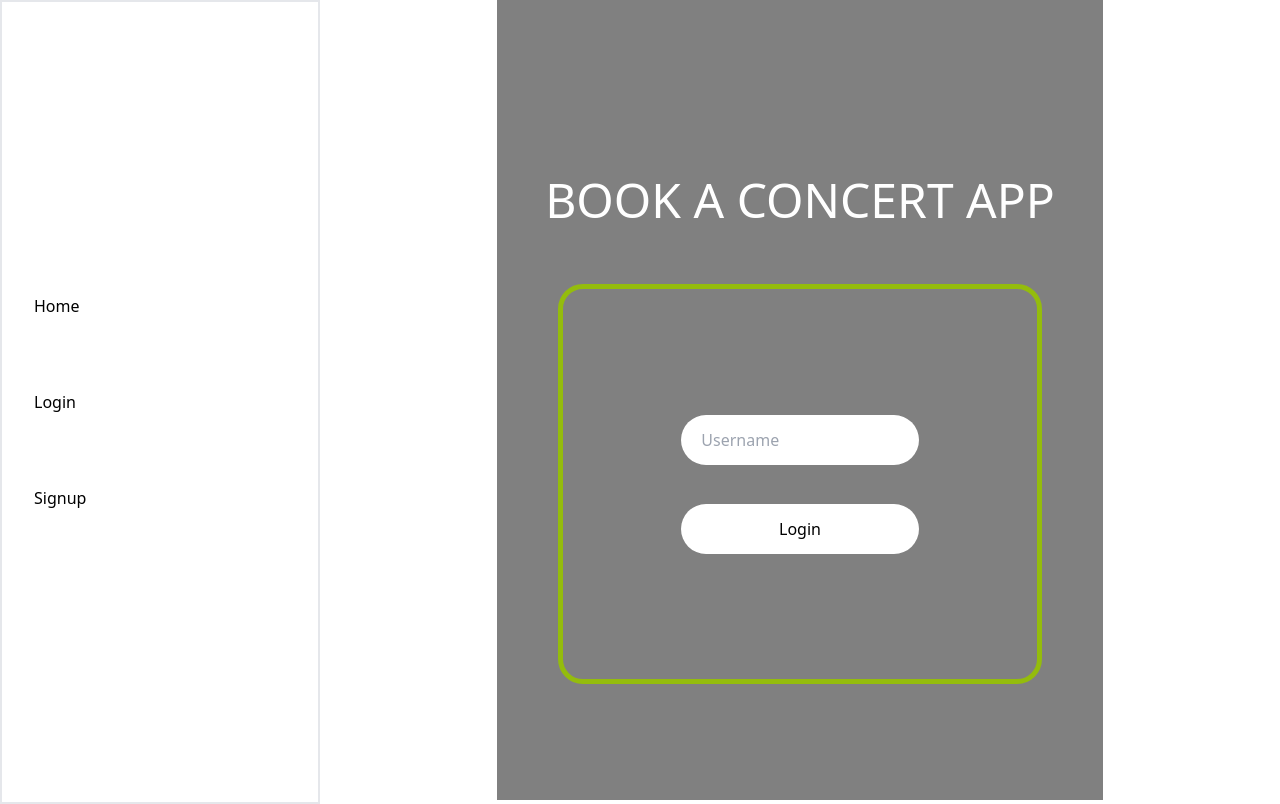
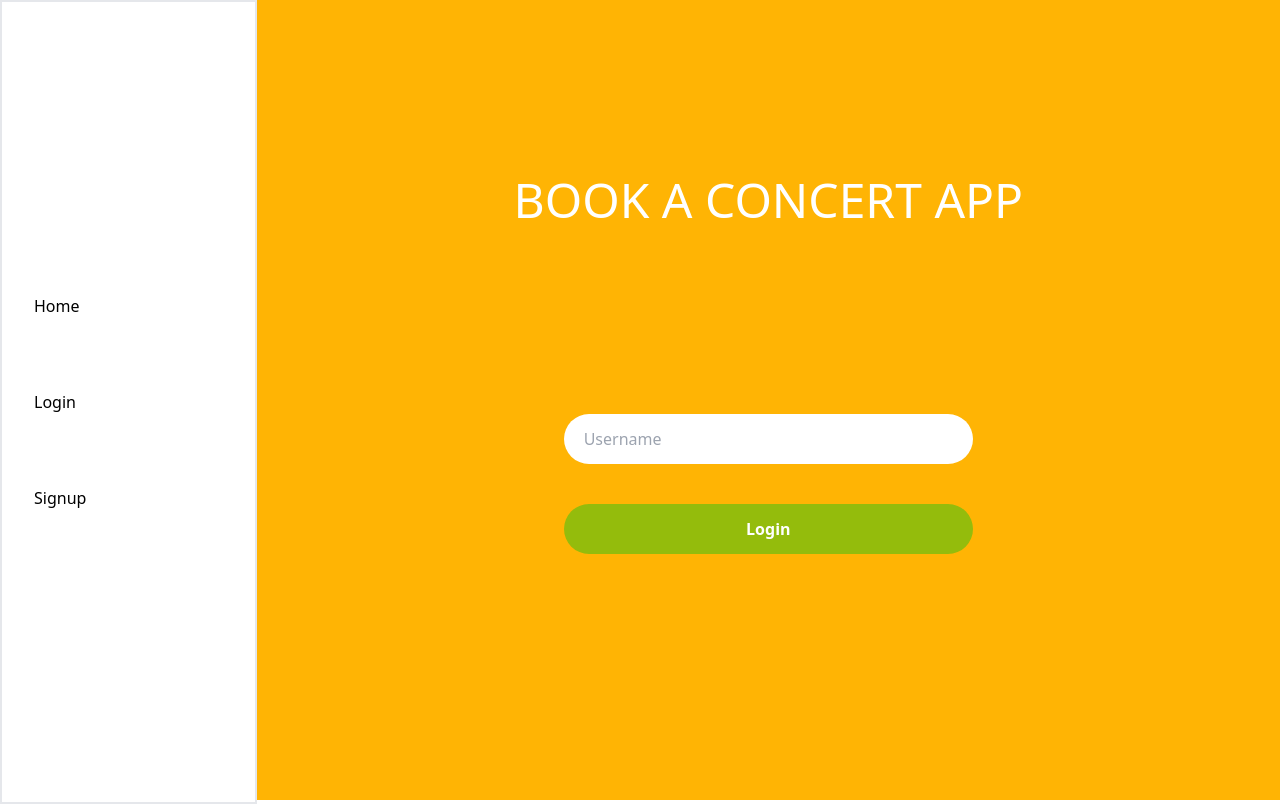
Before and after one commit to Diegogagan2587/Book-a-concert-front-end, a React (Vite) app: page /login in a window 1280 px wide. Built offline with nearby package versions, Linux system fonts and the light colour scheme; no server answers.

Commit message:
Change color to follow given design

```diff
--- a/src/stylesheets/Login.css
+++ b/src/stylesheets/Login.css
@@ -1,5 +1,6 @@
 .login-page {
-  background-color: gray;
+  background-color: #ffb404;
+  width: 100%;
   height: 100vh;
   margin: 0 auto;
   display: flex;
@@ -17,7 +18,6 @@
 .login-page .login-container {
   width: 80%;
   height: 50%;
-  border: 5px solid #94bc0c;
   border-radius: 25px;
   display: flex;
   flex-direction: column;
@@ -36,6 +36,12 @@
   background-color: white;
 }
 
+.login-page .login-container .btn {
+  background-color: #94bc0c;
+  color: white;
+  font-weight: bolder;
+}
+
 .login-page .login-container .login-input:focus {
   outline: none;
   box-shadow: 0 0 0 5px #94bc0c;
```
